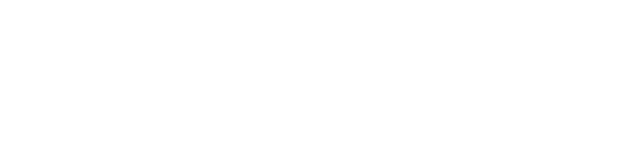
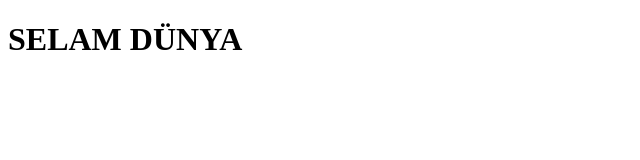
Before and after one commit to Aytuncan-Cetin/proje, a plain HTML site: page index.html in a window 1280 px wide. Shown: the whole page, without its empty margins (0-640 px from the left). Drawn offline with Linux system fonts and the light colour scheme.

Commit message:
index e div eklendi

```diff
--- a/index.html
+++ b/index.html
@@ -6,6 +6,9 @@
     <title>MERHABALAR</title>
 </head>
 <body>
+    <div>
+        <h1>SELAM DÜNYA</h1>
+    </div>
 
 </body>
 </html>
```
